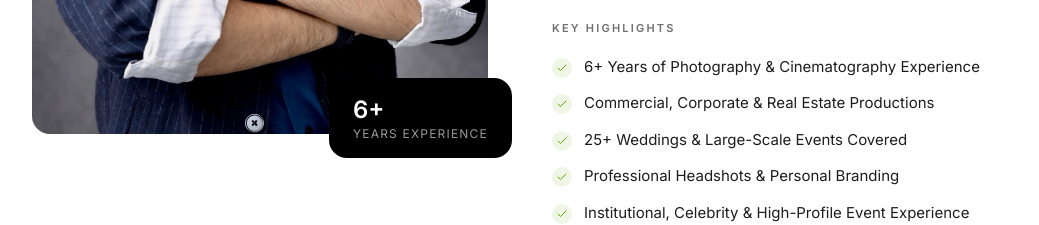
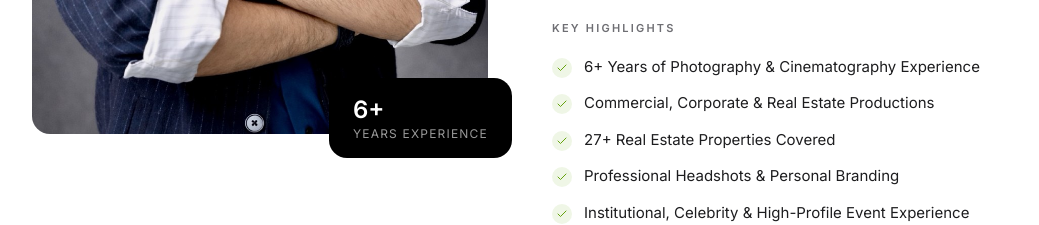
Before and after one commit to Imtiaj007zee/Luxentra-Media-, a React (Vite) app: page /about in a window 1280 px wide. Shown: the part 1160-1385 px from the top of the page, without its empty margins (120-1159 px from the left). Built offline with nearby package versions, Linux system fonts and the light colour scheme.

Commit message:
About: real-estate-based highlight with current property count

```diff
--- a/src/react-app/pages/About.tsx
+++ b/src/react-app/pages/About.tsx
@@ -29,7 +29,7 @@ const TEAM: Member[] = [
     highlights: [
       "6+ Years of Photography & Cinematography Experience",
       "Commercial, Corporate & Real Estate Productions",
-      "25+ Weddings & Large-Scale Events Covered",
+      "27+ Real Estate Properties Covered",
       "Professional Headshots & Personal Branding",
       "Institutional, Celebrity & High-Profile Event Experience",
     ],
```
